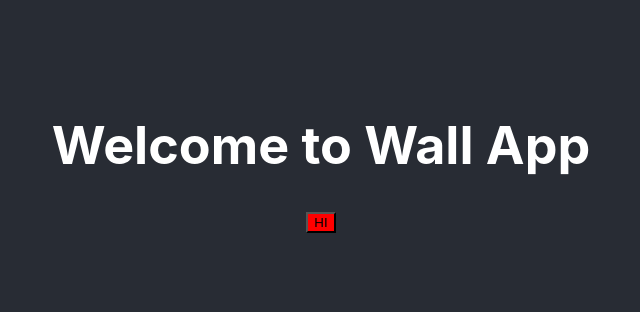
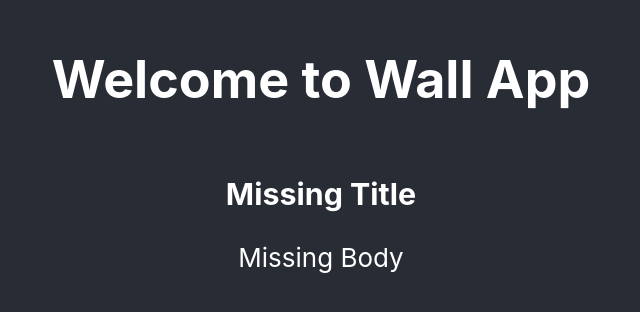
Before and after one commit to danielPantalena/wall-app-frontend, a React (Create React App) app: page / in a window 1280 px wide. Shown: the part 244-556 px from the top of the page, without its empty margins (319-959 px from the left). Built offline with nearby package versions, Linux system fonts and the light colour scheme.

Commit message:
Create Main page

```diff
--- a/src/App.js
+++ b/src/App.js
@@ -1,12 +1,12 @@
 import './App.css';
-import { Button } from './components'
+import { Main } from './pages';
 
 function App() {
   return (
     <div className="App">
       <header className="App-header">
         <h1>Welcome to Wall App</h1>
-        <Button text="HI" onClick={() => console.log('hi')} />
+        <Main />
       </header>
     </div>
   );
--- /dev/null
+++ b/src/components/Post/Post.js
@@ -0,0 +1,15 @@
+import React from 'react';
+import './style.css';
+
+const Post = (props) => {
+  const { title = 'Missing Title', body = 'Missing Body', author } = props;
+  return (
+    <div>
+      <h3>{title}</h3>
+      <p>{body}</p>
+      <p>{author}</p>
+    </div>
+  );
+};
+
+export default Post;
--- /dev/null
+++ b/src/pages/Main/Main.js
@@ -0,0 +1,12 @@
+import React from 'react';
+import { Post } from '../../components';
+
+const Main = () => {
+  return (
+    <div>
+      <Post />
+    </div>
+  );
+};
+
+export default Main;
--- /dev/null
+++ b/src/pages/index.js
@@ -0,0 +1 @@
+export { default as Main } from './Main/Main';
```
Also changed, not shown: src/components/Post/style.css (added).
